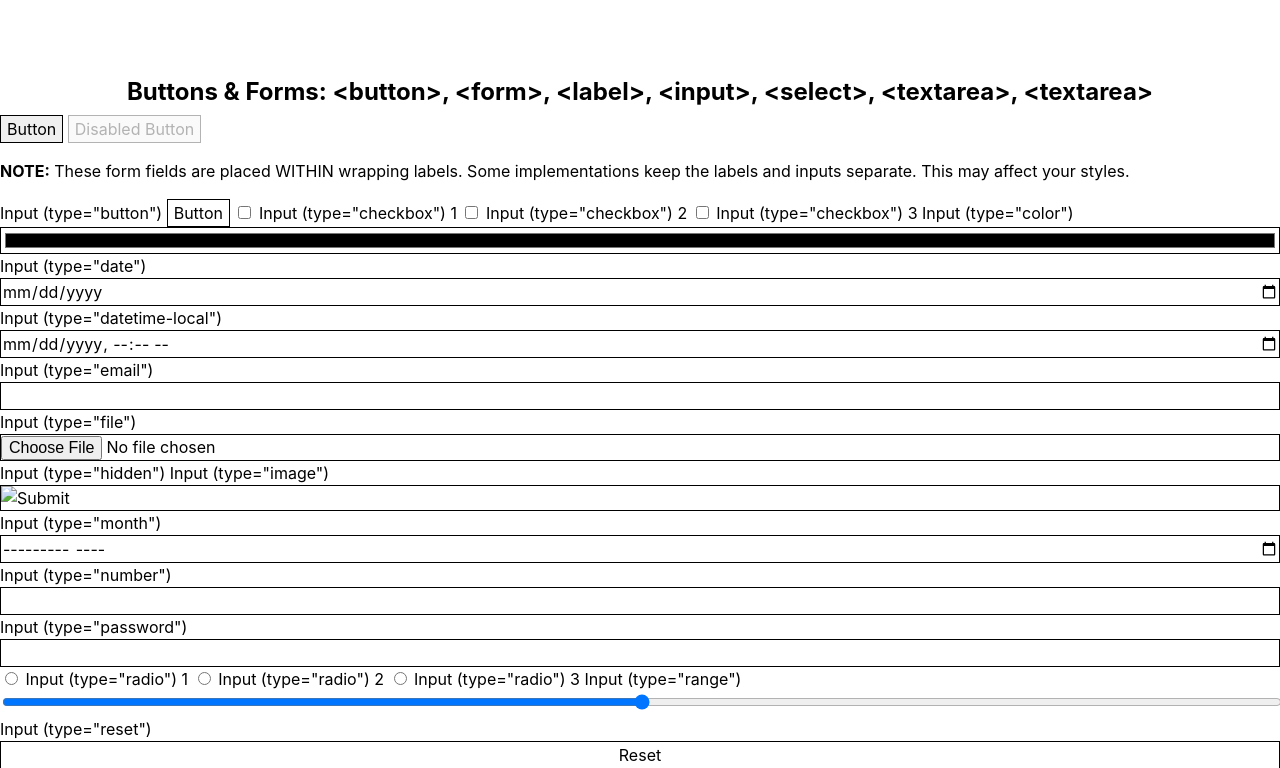
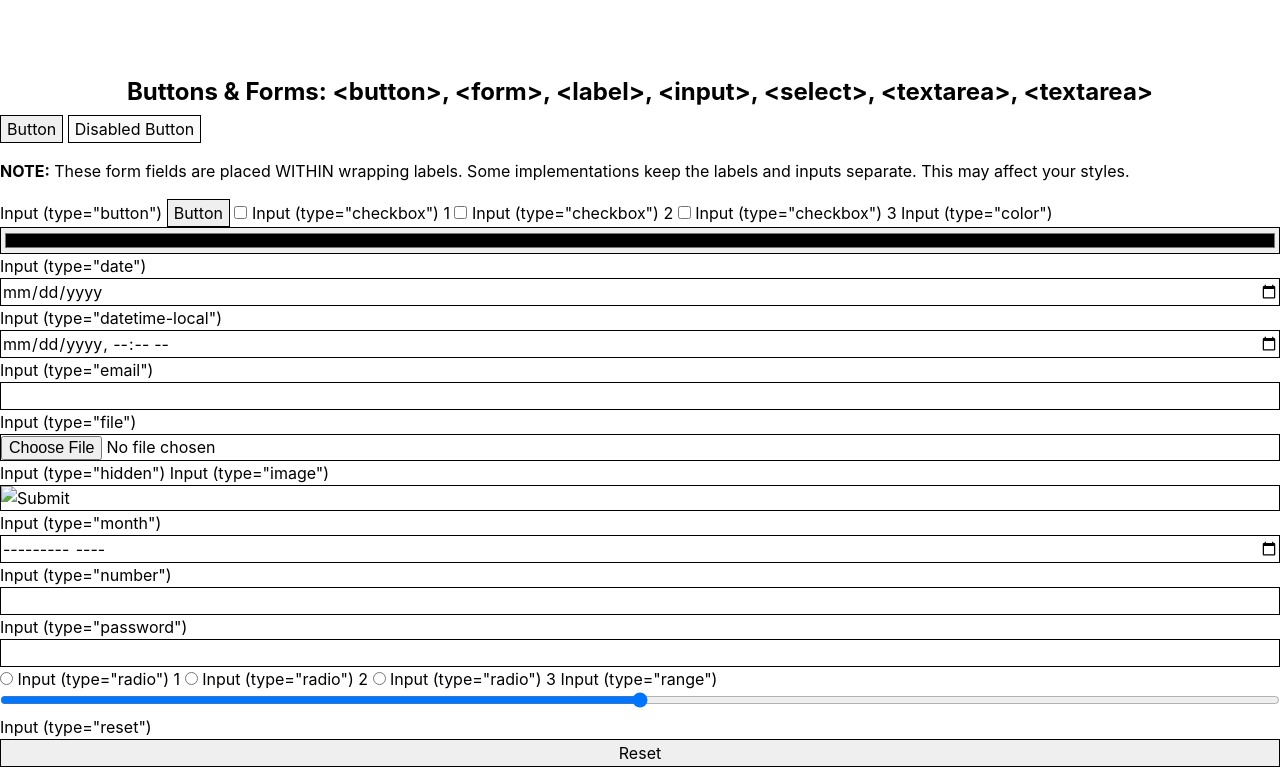
Before and after one commit to AustinGil/bedrocss, a website: page index.html in a window 1280 px wide. Shown: the part 3268-4036 px from the top of the page. Drawn offline with Linux system fonts and the light colour scheme.

Commit message:
Extending forms

```diff
--- a/basicss.css
+++ b/basicss.css
@@ -91,6 +91,7 @@ a {
 button {
   border: 1px solid currentColor;
   font: inherit;
+  color: inherit;
 }
 
 /**
@@ -103,6 +104,11 @@ label {
   cursor: pointer;
 }
 
+button,
+input {
+  overflow: visible;
+}
+
 input,
 select,
 textarea {
@@ -110,13 +116,17 @@ textarea {
   width: 100%;
   max-width: 100%;
 
+  /* Reset margin */
+  margin: 0;
+
   /* Border can match current color */
   border: 1px solid currentColor;
 
   /* Inherit the font and colors */
-  font: inherit;
+  font-family: inherit;
+  font-size: inherit;
+  line-height: inherit;
   color: inherit;
-  background-color: transparent;
 }
 
 select {
@@ -189,6 +199,10 @@ iframe {
   border: 0;
 }
 
+[hidden] {
+  display: none !important;
+}
+
 ::-moz-focus-inner {
   border: 0;
   padding: 0;
```
